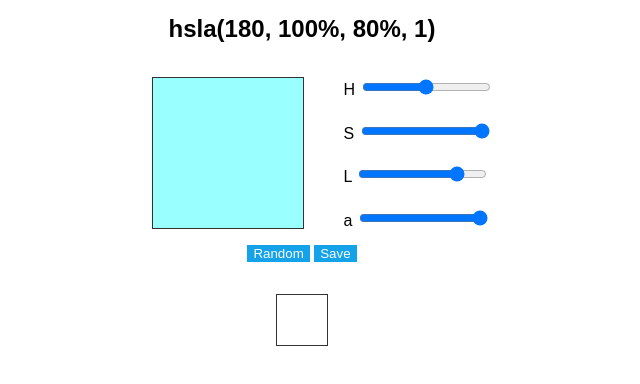
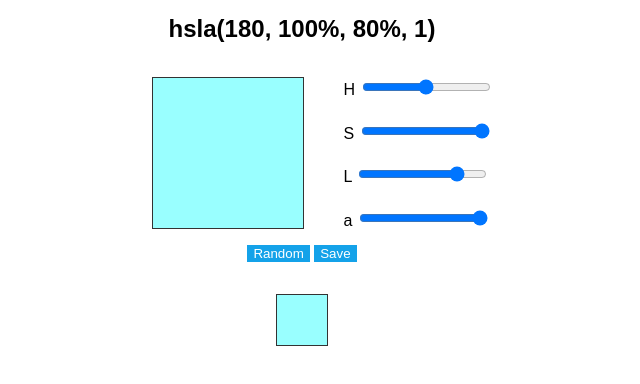
Before and after one commit to tiy-tpa-fee/color-picker, a website: page public/index.html in a window 1280 px wide. Both pictures are taken after a click on the button "Save". Shown: the part 250-634 px from the top of the page, without its empty margins (338-978 px from the left). Drawn offline with Linux system fonts and the light colour scheme.

Commit message:
save button

```diff
--- a/public/index.html
+++ b/public/index.html
@@ -23,7 +23,6 @@
       <button class="save">Save</button>
     </section>
     <ul class="library">
-      <li><figure></figure></li>
     </ul>
     <script src="/main.js" charset="utf-8"></script>
   </body>
--- a/public/main.js
+++ b/public/main.js
@@ -19,12 +19,26 @@ const randomize = () => {
   update()
 }
 
+const save = () => {
+  const hue = qs('input[name=hue]').value
+  const saturation = qs('input[name=saturation]').value
+  const lightness = qs('input[name=lightness]').value
+  const alpha = qs('input[name=alpha]').value
+  const hsla = `hsla(${hue}, ${saturation}%, ${lightness}%, ${alpha})`
+  const li = document.createElement('li')
+  const figure = document.createElement('figure')
+  figure.style.backgroundColor = hsla
+  li.appendChild(figure)
+  qs('ul.library').appendChild(li)
+}
+
 const main = () => {
   const inputs = qsa('.picker input')
   for (var i = 0; i < inputs.length; i++) {
     inputs[i].addEventListener('input', update)
   }
   qs('.actions .random').addEventListener('click', randomize)
+  qs('.actions .save').addEventListener('click', save)
   update()
 }
 
```
